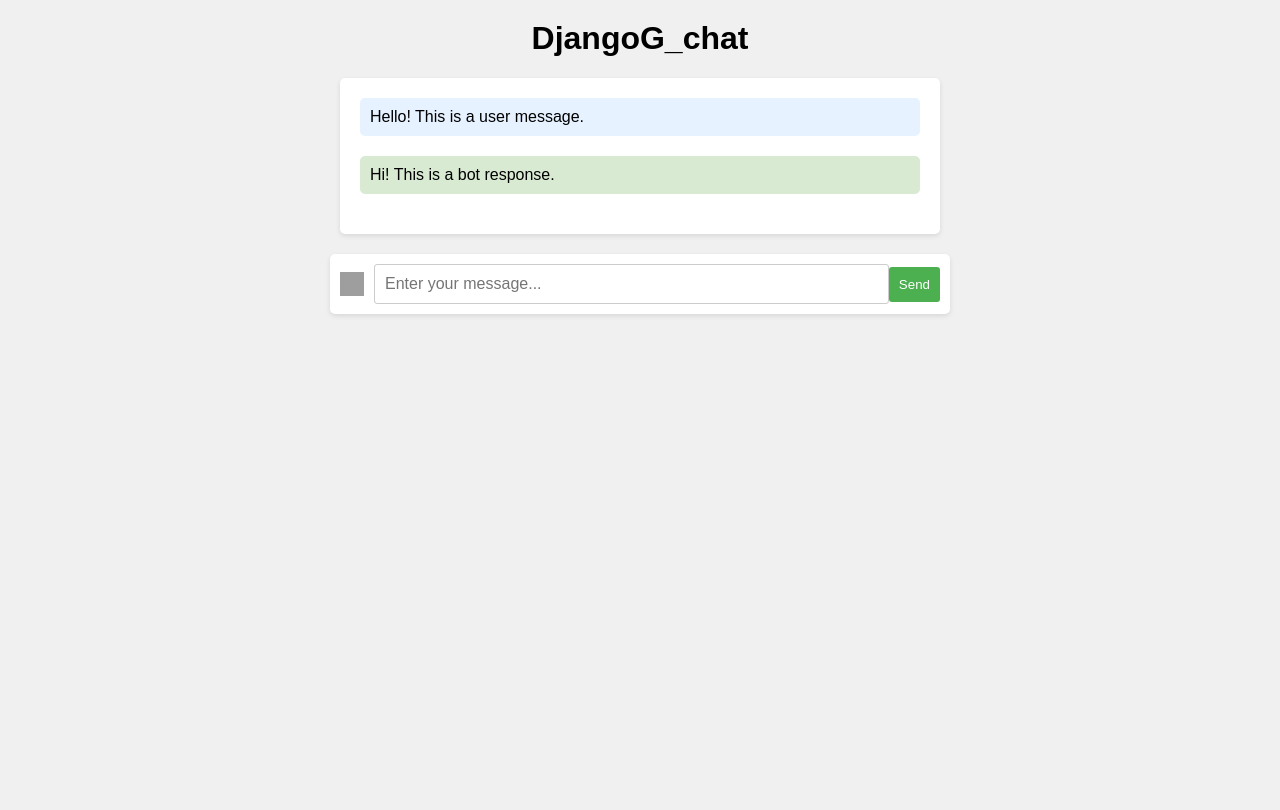
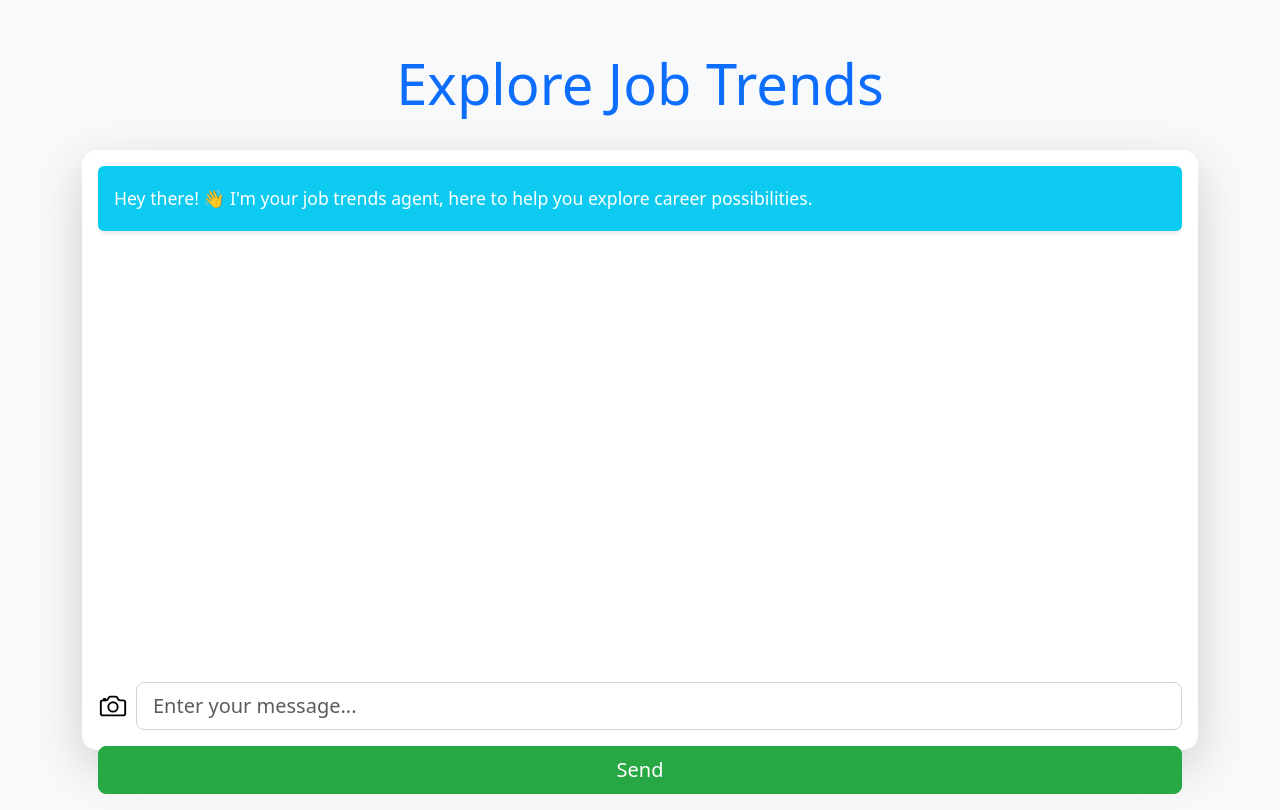
Before and after one commit to SavinaySingh/job-trends.agent, a Django app: page / in a window 1280 px wide. Before the commit the page ends 316 px from the top, so only its background shows below. Run offline with Django 5.2, Linux system fonts and the light colour scheme; grey boxes are pictures that could not be loaded.

Commit message:
front, back, basic functionality done

```diff
--- a/job_trends_agent/asgi.py
+++ b/job_trends_agent/asgi.py
@@ -7,10 +7,11 @@ For more information on this file, see
 https://docs.djangoproject.com/en/5.1/howto/deployment/asgi/
 """
 
+# to handle asynchronous communication between the server and the application
 import os
 
 from django.core.asgi import get_asgi_application
 
-os.environ.setdefault('DJANGO_SETTINGS_MODULE', 'job_trends_agent.settings')
+os.environ.setdefault("DJANGO_SETTINGS_MODULE", "job_trends_agent.settings")
 
 application = get_asgi_application()
--- /dev/null
+++ b/rag_app/static/css/styles.css
@@ -0,0 +1,77 @@
+/* Custom styling for the chat box and messages */
+.chat-container {
+  max-height: 600px;
+  min-height: 500px;
+  overflow-y: auto;
+}
+
+.message {
+  font-size: 1.1rem;
+  line-height: 1.9;
+}
+
+/* Bot and user message styling */
+.bot-message {
+  background-color: #e9f7f6; /* Light cyan for bot messages */
+  padding: 12px; /* Slightly larger padding for better readability */
+  border-radius: 10px;
+  color: #007b7f; /* Darker cyan text */
+  box-shadow: 0 2px 6px rgba(0, 0, 0, 0.1);
+}
+
+.user-message {
+  background-color: #f1f8ff; /* Light blue for user messages */
+  padding: 10px;
+  border-radius: 10px;
+  color: #007bff; /* Dark blue text */
+  text-align: right;
+  box-shadow: 0 2px 6px rgba(0, 0, 0, 0.1);
+}
+
+/* Input and button colors */
+#textInput {
+  border: 1px solid #ced4da; /* Gray border */
+}
+
+.btn-primary {
+  background-color: #28a745; /* Green for primary button */
+  border-color: #28a745;
+}
+
+.btn-primary:hover {
+  background-color: #218838; /* Darker green on hover */
+  border-color: #1e7e34;
+}
+
+/* Button focused style */
+.btn:focus,
+.form-control:focus {
+  box-shadow: 0 0 0 0.25rem rgba(40, 167, 69, 0.25); /* Green focus outline */
+}
+
+/* Adjust message box styles for a more polished look */
+.card {
+  border: none;
+  border-radius: 15px;
+  background-color: #ffffff;
+}
+
+#cameraIcon {
+  cursor: pointer;
+}
+
+/* Hide file input */
+#fileInput {
+  display: none;
+}
+
+/* Adjust input and button size on mobile screens */
+@media (max-width: 576px) {
+  .input-container input[type="text"] {
+    font-size: 14px;
+  }
+
+  .input-container button {
+    font-size: 14px;
+  }
+}
--- /dev/null
+++ b/rag_app/static/js/scripts.js
@@ -0,0 +1,73 @@
+function sendMessage() {
+  var textInput = document.getElementById("textInput").value;
+  var fileInput = document.getElementById("fileInput").files[0];
+  document.getElementById("cameraIcon").src = "/static/icons/camera_icon.svg";
+  var formData = new FormData();
+
+  if (fileInput) {
+    formData.append("file", fileInput);
+  }
+  if (textInput.trim() !== "") {
+    formData.append("text", textInput);
+    displayUserMessage(textInput); // Display user's query first
+  }
+
+  // Send data asynchronously through AJAX
+  var xhr = new XMLHttpRequest();
+  xhr.open("POST", "/process_request/", true);
+
+  // Include CSRF token in the request header
+  xhr.setRequestHeader("X-CSRFToken", getCookie("csrftoken"));
+
+  xhr.onload = function () {
+    if (xhr.status === 200) {
+      var response = JSON.parse(xhr.responseText).response; // Extract the value from the response JSON
+      displayBotResponse(response);
+    } else {
+      console.error("Error receiving data:", xhr.statusText);
+    }
+  };
+  xhr.onerror = function () {
+    console.error("Error receiving data:", xhr.statusText);
+  };
+  xhr.send(formData);
+
+  // Clear input fields
+  document.getElementById("textInput").value = "";
+  document.getElementById("fileInput").value = "";
+}
+
+function displayBotResponse(response) {
+  var div = document.createElement("div");
+  div.className = "message bot-message";
+  div.innerHTML = response; // Use innerHTML to handle HTML content
+  document.getElementById("chatBox").appendChild(div);
+}
+
+function displayUserMessage(text) {
+  var div = document.createElement("div");
+  div.className = "message user-message";
+  div.innerText = text;
+  document.getElementById("chatBox").appendChild(div);
+}
+
+function updateIcon() {
+  document.getElementById("cameraIcon").src = "static/icons/image_uploaded.svg";
+}
+
+// Function to get CSRF cookie value
+function getCookie(name) {
+  var cookieValue = null;
+  if (document.cookie && document.cookie !== "") {
+    var cookies = document.cookie.split(";");
+    for (var i = 0; i < cookies.length; i++) {
+      var cookie = cookies[i].trim();
+      // Check if the cookie name matches the parameter
+      if (cookie.substring(0, name.length + 1) === name + "=") {
+        cookieValue = decodeURIComponent(cookie.substring(name.length + 1));
+        break;
+      }
+    }
+  }
+  return cookieValue;
+}
--- a/rag_app/templates/index.html
+++ b/rag_app/templates/index.html
@@ -1,120 +1,52 @@
 {% load static %} {% csrf_token %}
-<!-- Include CSRF token here -->
-
 <!DOCTYPE html>
 <html lang="en">
   <head>
     <meta charset="UTF-8" />
     <meta name="viewport" content="width=device-width, initial-scale=1.0" />
     <title>ChatGPT Webpage</title>
-    <style>
-      body {
-        font-family: Arial, sans-serif;
-        background-color: #f0f0f0;
-        margin: 0;
-        padding: 20px;
-      }
+    <!-- Include Bootstrap CSS -->
+    <link
+      href="https://cdn.jsdelivr.net/npm/bootstrap@5.3.0-alpha1/dist/css/bootstrap.min.css"
+      rel="stylesheet"
+    />
+    <link rel="stylesheet" href="{% static 'css/styles.css' %}" />
+  </head>
+  <body class="bg-light">
+    <div
+      class="container d-flex flex-column justify-content-center align-items-center"
+      style="height: 100vh"
+    >
+      <header class="text-center mb-4">
+        <h1 class="display-4 text-primary">Explore Job Trends</h1>
+      </header>
 
-      .chat-container {
-        max-width: 600px;
-        margin: 0 auto;
-        background-color: #fff;
-        border-radius: 5px;
-        box-shadow: 0 2px 5px rgba(0, 0, 0, 0.1);
-        overflow: hidden;
-        margin-bottom: 20px;
-      }
-
-      .chat-box {
-        max-height: 400px; /* Adjust as needed */
-        overflow-y: auto;
-        padding: 20px;
-      }
-
-      .message {
-        margin-bottom: 20px;
-      }
-
-      .user-message {
-        background-color: #e6f2ff;
-        padding: 10px;
-        border-radius: 5px;
-      }
-
-      .bot-message {
-        background-color: #d9ead3;
-        padding: 10px;
-        border-radius: 5px;
-      }
-
-      .input-container {
-        max-width: 600px;
-        margin: 0 auto;
-        background-color: #fff;
-        border-radius: 5px;
-        box-shadow: 0 2px 5px rgba(0, 0, 0, 0.1);
-        padding: 10px;
-        display: flex;
-        align-items: center;
-        margin-bottom: 20px;
-      }
-
-      .input-container input[type="text"] {
-        flex: 1;
-        padding: 10px;
-        border: 1px solid #ccc;
-        border-radius: 3px;
-        box-sizing: border-box;
-        font-size: 16px;
-      }
-
-      .input-container button {
-        padding: 10px;
-        border: none;
-        border-radius: 3px;
-        background-color: #4caf50;
-        color: white;
-        cursor: pointer;
-      }
-
-      .input-container button:hover {
-        background-color: #45a049;
-      }
-
-      .input-container img {
-        margin-right: 10px;
-        cursor: pointer;
-      }
-
-      /* Hide file input */
-      #fileInput {
-        display: none;
-      }
-    </style>
-  </head>
-  <body>
-    <center>
-      <header>
-        <h1>DjangoG_chat</h1>
-      </header>
-    </center>
-
-    <div class="chat-container">
-      <div class="chat-box" id="chatBox">
-        <div class="message user-message">Hello! This is a user message.</div>
-        <div class="message bot-message">Hi! This is a bot response.</div>
-        <!-- Add more messages here -->
+      <div
+        class="card shadow-lg w-100 w-md-75 w-lg-50"
+        style="max-height: 600px"
+      >
+        <div class="card-body d-flex flex-column">
+          <div
+            class="chat-container mb-3 flex-grow-1 overflow-auto"
+            id="chatBox"
+          >
+            <div
+              class="message bot-message p-3 mb-3 rounded bg-info text-white"
+            >
+              Hey there! 👋 I'm your job trends agent, here to help you explore
+              career possibilities.
             </div>
           </div>
 
-    <div class="input-container">
-      <label for="fileInput">
+          <div class="input-container d-flex flex-column gap-3">
+            <div class="d-flex align-items-center gap-2">
+              <label for="fileInput" class="m-0">
                 <img
                   id="cameraIcon"
-          src="{% static 'icons/camera_icon.svg' %}"
+                  src="static/icons/camera_icon.svg"
                   alt="Camera Icon"
-          width="24"
-          height="24"
+                  width="30"
+                  height="30"
                 />
               </label>
               <input
@@ -122,94 +54,30 @@
                 id="fileInput"
                 accept="image/*"
                 onchange="updateIcon()"
+                class="d-none"
               />
               <input
                 type="text"
                 id="textInput"
+                class="form-control form-control-lg"
                 name="textInput"
                 placeholder="Enter your message..."
               />
-      <button type="submit" onclick="sendMessage()">Send</button>
+            </div>
+            <button
+              type="submit"
+              onclick="sendMessage()"
+              class="btn btn-primary btn-lg w-100"
+            >
+              Send
+            </button>
+          </div>
+        </div>
+      </div>
     </div>
 
-    <script>
-      function sendMessage() {
-        var textInput = document.getElementById("textInput").value;
-        var fileInput = document.getElementById("fileInput").files[0];
-        document.getElementById("cameraIcon").src =
-          "{% static 'icons/camera_icon.svg' %}";
-        var formData = new FormData();
-
-        if (fileInput) {
-          formData.append("file", fileInput);
-        }
-        if (textInput.trim() !== "") {
-          formData.append("text", textInput);
-          displayUserMessage(textInput); // Display user's query first
-        }
-
-        // Send data asynchronously through AJAX
-        var xhr = new XMLHttpRequest();
-        xhr.open("POST", "/process_request/", true);
-
-        // Include CSRF token in the request header
-        xhr.setRequestHeader("X-CSRFToken", getCookie("csrftoken"));
-
-        xhr.onload = function () {
-          if (xhr.status === 200) {
-            var response = JSON.parse(xhr.responseText).response; // Extract the value from the response JSON
-            displayBotResponse(response);
-          } else {
-            console.error("Error receiving data:", xhr.statusText);
-          }
-        };
-        xhr.onerror = function () {
-          console.error("Error receiving data:", xhr.statusText);
-        };
-        xhr.send(formData);
-
-        // Clear input fields
-        document.getElementById("textInput").value = "";
-        document.getElementById("fileInput").value = "";
-      }
-
-      function displayBotResponse(response) {
-        var div = document.createElement("div");
-        div.className = "message bot-message";
-        div.innerHTML = response; // Use innerHTML to handle HTML content
-        document.getElementById("chatBox").appendChild(div);
-      }
-
-      function displayUserMessage(text) {
-        var div = document.createElement("div");
-        div.className = "message user-message";
-        div.innerText = text;
-        document.getElementById("chatBox").appendChild(div);
-      }
-
-      function updateIcon() {
-        document.getElementById("cameraIcon").src =
-          "{% static 'icons/image_uploaded.svg' %}";
-      }
-
-      // Function to get CSRF cookie value
-      function getCookie(name) {
-        var cookieValue = null;
-        if (document.cookie && document.cookie !== "") {
-          var cookies = document.cookie.split(";");
-          for (var i = 0; i < cookies.length; i++) {
-            var cookie = cookies[i].trim();
-            // Check if the cookie name matches the parameter
-            if (cookie.substring(0, name.length + 1) === name + "=") {
-              cookieValue = decodeURIComponent(
-                cookie.substring(name.length + 1)
-              );
-              break;
-            }
-          }
-        }
-        return cookieValue;
-      }
-    </script>
+    <!-- Include Bootstrap JS -->
+    <script src="https://cdn.jsdelivr.net/npm/bootstrap@5.3.0-alpha1/dist/js/bootstrap.bundle.min.js"></script>
+    <script src="static/js/scripts.js"></script>
   </body>
 </html>
--- a/rag_app/urls.py
+++ b/rag_app/urls.py
@@ -3,5 +3,4 @@ from . import views
 
 urlpatterns = [
     path("", views.chat_page, name="chat_page"),  # Ensure this matches
-    path("ask/", views.main_processor, name="main_processor"),
 ]
--- a/rag_app/views.py
+++ b/rag_app/views.py
@@ -1,9 +1,9 @@
+import io
+import os
 from django.shortcuts import render
 import google.ai.generativelanguage as glm
-import io
 from PIL import Image
 from django.http import JsonResponse
-import os
 from dotenv import load_dotenv
 from google.generativeai.client import configure
 from google.generativeai.generative_models import GenerativeModel
@@ -22,18 +22,16 @@ def main_processor(request, *args, **kwargs):
     text_data = request.POST.get("text")
     file_data = request.FILES.get("file")
     parts = []
-    g_mode = "gemini-pro"
+    model = "gemini-pro"
     if file_data is not None:
-        g_mode += "-vision"
+        model = "gemini-1.5-flash"
         image_file = file_data.read()
         with io.BytesIO(image_file) as img_io:
             img = Image.open(img_io)
             image_format = img.format
 
         if image_format:
-            # Get MIME type and extension
             mime = f"image/{image_format.lower()}"
-            # extension = mimetypes.guess_extension(mime)
             parts.append(
                 glm.Part(inline_data=glm.Blob(mime_type=mime, data=image_file))
             )
@@ -42,7 +40,7 @@ def main_processor(request, *args, **kwargs):
         parts.append(glm.Part(text=text_data))
 
     # genai.configure(api_key=GOOGLE_API_KEY)
-    model = GenerativeModel(g_mode)
+    model = GenerativeModel(model)
     response = model.generate_content(glm.Content(parts=parts))
 
     response_data = {"response": str(response.parts[0].text)}
```
Also changed, not shown: job_trends_agent/settings.py (+8 -0 lines), rag_app/static/icons/camera_icon.svg (added), rag_app/static/icons/image_uploaded.svg (added). Lines whose indentation alone changed are shown as unchanged.
